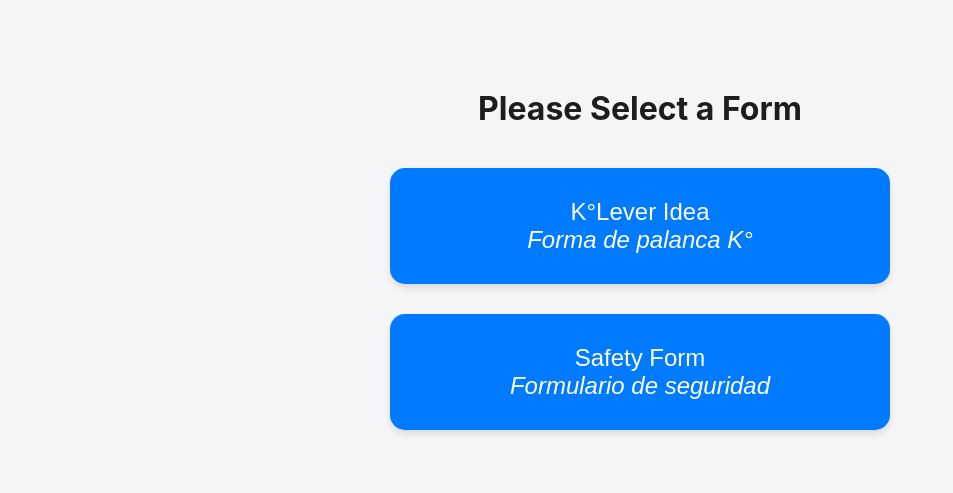
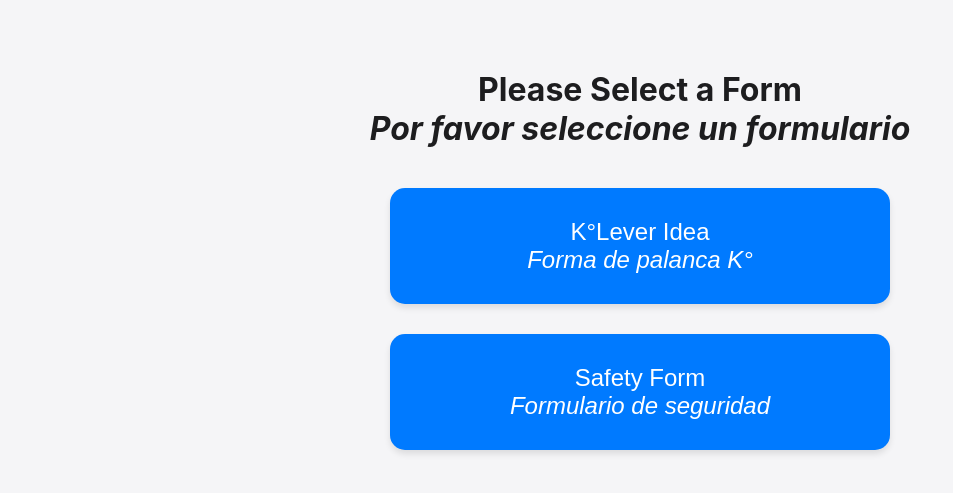
Before and after one commit to LordKelvins-iPad/kiosk-html, a plain HTML site: page index.html in a window 1280 px wide. Shown: the part 171-664 px from the top of the page, without its empty margins (0-953 px from the left). Drawn offline with Linux system fonts and the light colour scheme.

Commit message:
Update index.html

```diff
--- a/index.html
+++ b/index.html
@@ -104,7 +104,8 @@
   <body>
     <div id="selection-page">
       <img src="kelvion_logo-transformed.png" alt="Logo" class="logo" />
-      <h1>Please Select a Form</h1>
+      <h1>Please Select a Form<br>
+<span style="font-style: italic;">Por favor seleccione un formulario</span></h1>
       <div class="button-container">
         <button
           onclick="loadForm('https://forms.office.com/Pages/ResponsePage.aspx?id=paHDdwIxFkWd44ENbeBJFQ8WL-MAQ11Oi1102Lg7uPlUMjFVRjI0RTBGTVpIWDVZMFVKUzJBMEk5RS4u')"
```
